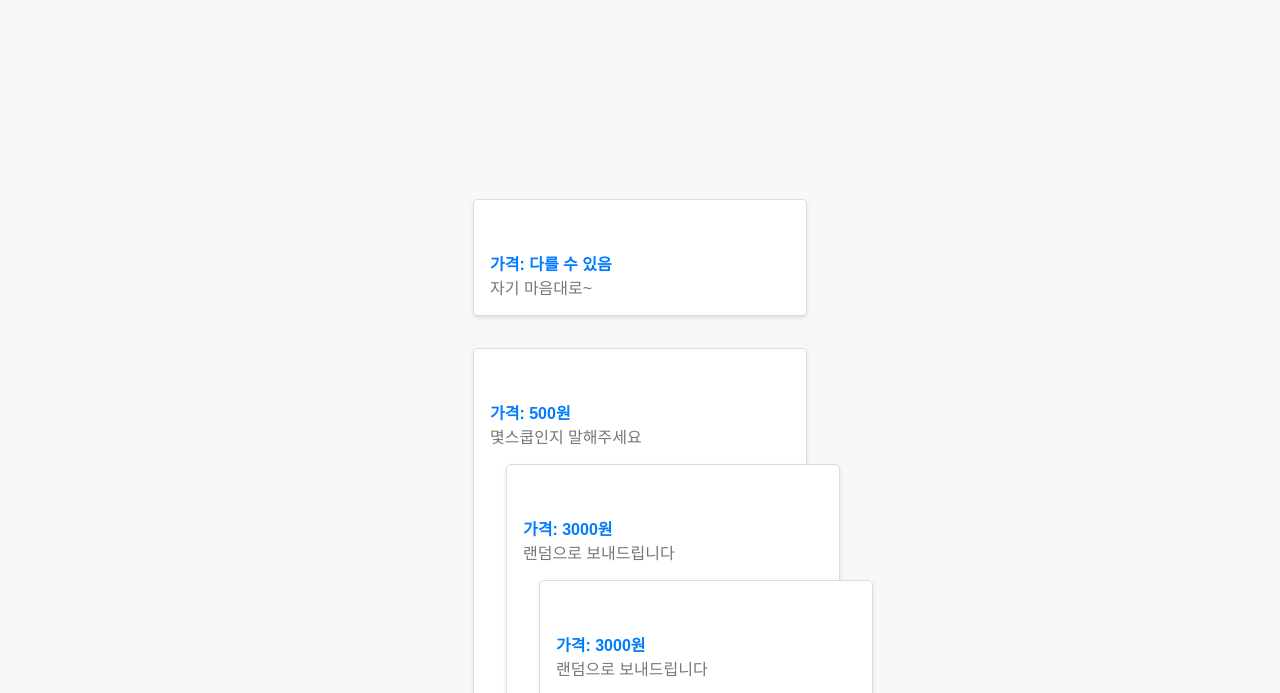
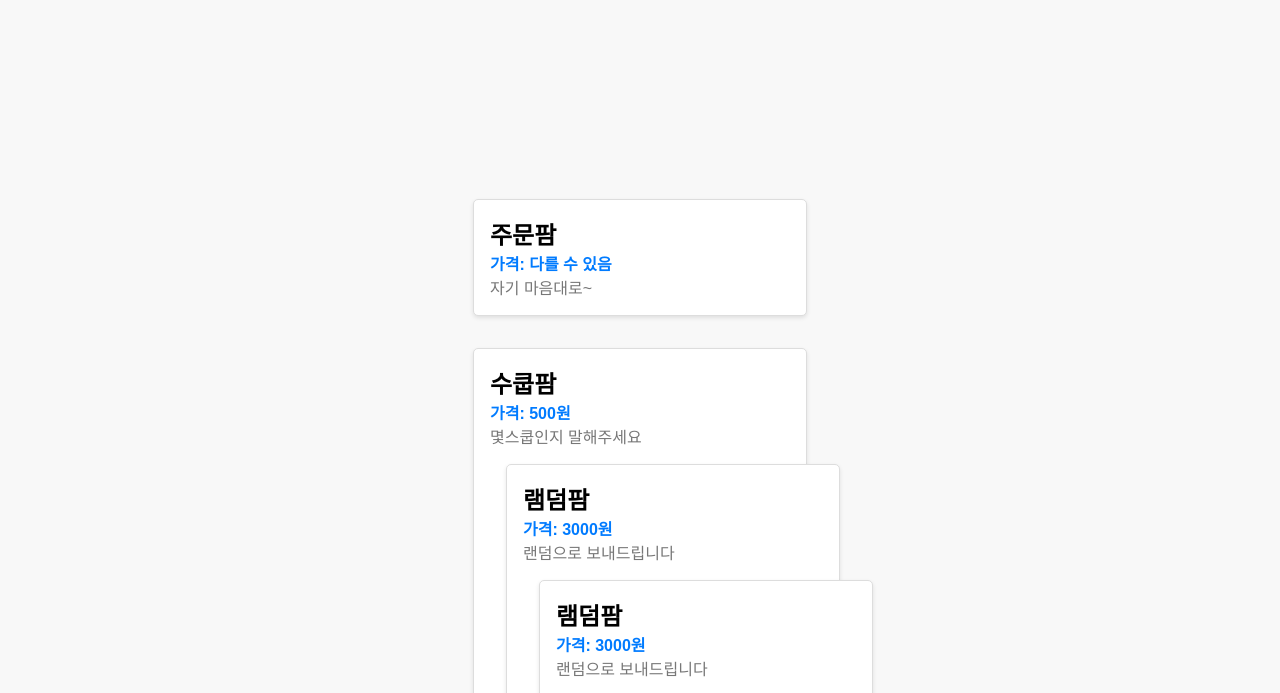
Before and after one commit to kimseyun100730/FAMMARKET, a plain HTML site: page index2.html in a window 1280 px wide. Shown: the part 82-775 px from the top of the page. Drawn offline with Linux system fonts and the light colour scheme.

Commit message:
Update styles.css

```diff
--- a/styles.css
+++ b/styles.css
@@ -1,8 +1,13 @@
 /* Reset some default styles */
-body, h1, h2, p {
+body, h1 {
     margin: 0;
     padding: 0;
     color: #ffffff;
+}
+h2, p {
+    margin: 0;
+    padding: 0;
+    color: #000000;
 }
 
 body {
```
